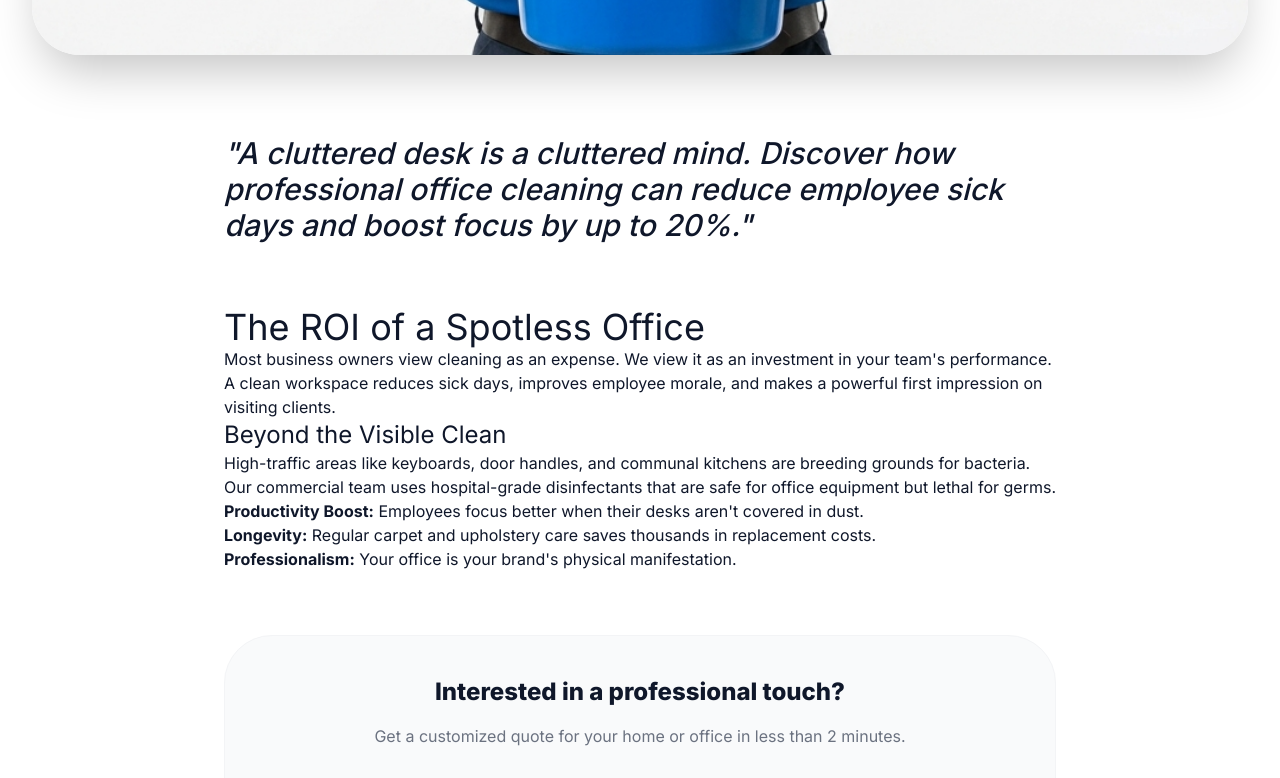
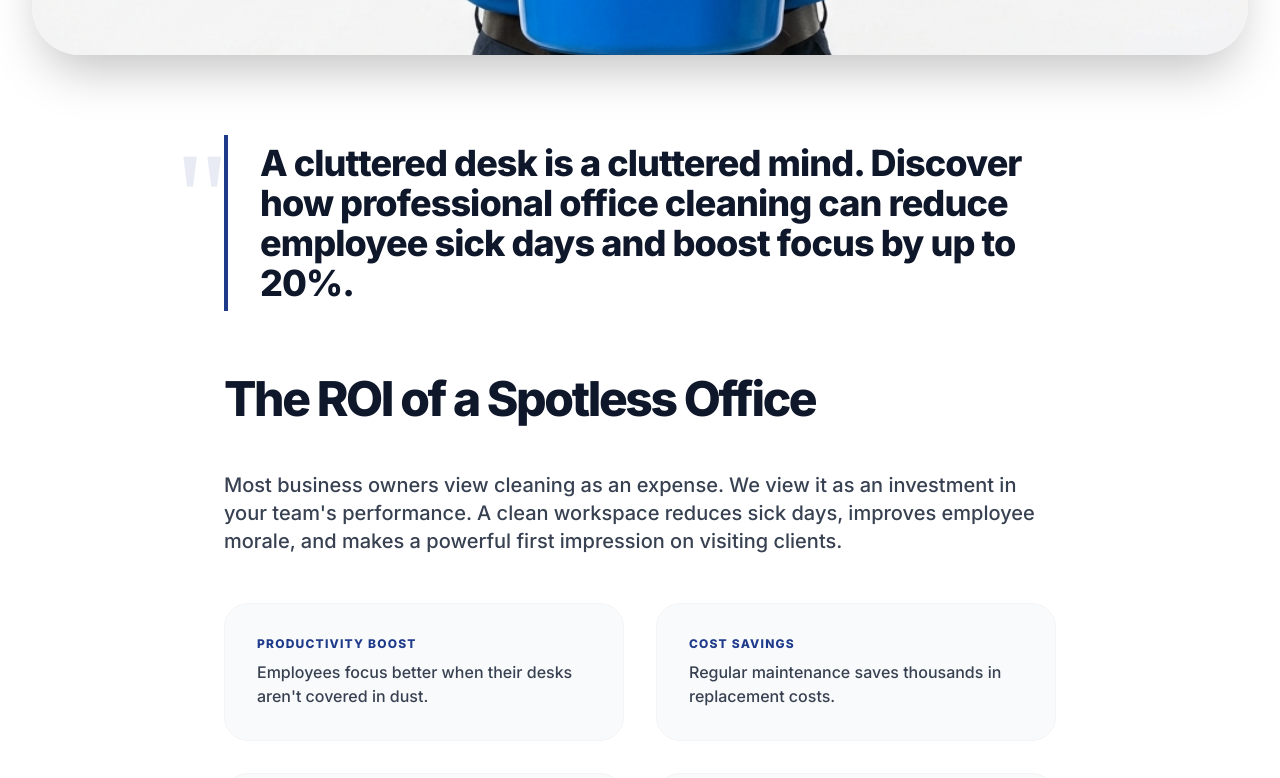
Before and after one commit to kritikakandhari/NeatBuildingMaintanence, a React (Vite) app: page /blog/benefits-of-commercial-cleaning in a window 1280 px wide. Shown: the part 1100-1878 px from the top of the page. Built offline with nearby package versions, Linux system fonts and the light colour scheme.

Commit message:
Complete overhaul of blog typography for premium magazine aesthetic

```diff
--- a/src/pages/BlogPost.jsx
+++ b/src/pages/BlogPost.jsx
@@ -63,47 +63,69 @@ const BlogPost = () => {
 
         {/* Article Body */}
         <div className="max-w-4xl mx-auto px-4 sm:px-6 lg:px-8">
-          <div className="prose prose-xl prose-slate max-w-none prose-headings:font-black prose-headings:tracking-tighter prose-p:leading-relaxed prose-p:text-gray-600 prose-blockquote:border-primary prose-blockquote:bg-primary/5 prose-blockquote:p-8 prose-blockquote:rounded-3xl prose-blockquote:not-italic prose-blockquote:font-bold prose-blockquote:text-dark">
-            <p className="text-2xl md:text-3xl text-dark font-medium leading-normal mb-16 italic">
-              "{post.excerpt}"
+          <div className="relative">
+            {/* Decorative Side Quote Mark */}
+            <div className="absolute -left-12 top-0 text-primary/10 text-9xl font-serif select-none hidden lg:block">"</div>
+
+            <p className="text-2xl md:text-4xl text-dark font-black leading-[1.3] mb-16 tracking-tight border-l-4 border-primary pl-8 py-2">
+              {post.excerpt}
             </p>
+          </div>
+
+          <div className="space-y-12 text-gray-700 text-lg md:text-xl leading-relaxed font-medium">
+
 
             {post.id === "spring-cleaning-tips" && (
               <>
-                <h2 className="text-3xl md:text-4xl">The Ritual of Renewal</h2>
+                <h2 className="text-3xl md:text-5xl font-black text-dark tracking-tighter leading-tight">The Ritual of Renewal</h2>
                 <p>
                   Spring isn't just a season; it's a state of mind. After months of closed windows and heavy winter layers, your home deserves to breathe. A proper spring clean goes beyond the surface—it's about clearing out the stagnant energy and hidden dust that accumulated during the cold months.
                 </p>
-                <h3 className="text-2xl">Phase 1: The Deep Declutter</h3>
-                <p>
-                  Before the first spray bottle is even opened, we recommend a total declutter. Go through your closets, pantry, and storage areas. If you haven't used it all winter, consider donating it. A clear space makes the actual cleaning much more effective.
-                </p>
-                <ul>
-                  <li><strong>Vertical Dusting:</strong> Start from the ceiling fans and work your way down to the baseboards.</li>
-                  <li><strong>Window Therapy:</strong> Clean both sides of the glass to let in maximum natural light.</li>
-                  <li><strong>Air Quality:</strong> Replace furnace filters and wash all heavy curtains.</li>
-                </ul>
-                <blockquote className="my-16">
-                  "A clean home is a foundation for a clear mind. When your environment is organized, your productivity and peace of mind follow naturally."
+                <div className="bg-gray-50 p-8 md:p-12 rounded-[2.5rem] border border-gray-100">
+                  <h3 className="text-2xl md:text-3xl font-black text-primary mb-6">Phase 1: The Deep Declutter</h3>
+                  <p className="mb-8">
+                    Before the first spray bottle is even opened, we recommend a total declutter. Go through your closets, pantry, and storage areas. If you haven't used it all winter, consider donating it.
+                  </p>
+                  <ul className="space-y-4">
+                    {[
+                      { t: 'Vertical Dusting', d: 'Start from the ceiling fans and work your way down to the baseboards.' },
+                      { t: 'Window Therapy', d: 'Clean both sides of the glass to let in maximum natural light.' },
+                      { t: 'Air Quality', d: 'Replace furnace filters and wash all heavy curtains.' }
+                    ].map((item, i) => (
+                      <li key={i} className="flex gap-4">
+                        <div className="w-6 h-6 rounded-full bg-primary/10 flex items-center justify-center text-primary text-xs mt-1">✓</div>
+                        <p><span className="font-black text-dark">{item.t}:</span> {item.d}</p>
+                      </li>
+                    ))}
+                  </ul>
+                </div>
+                <blockquote className="bg-primary text-white p-10 md:p-16 rounded-[3rem] text-2xl md:text-3xl font-black leading-tight italic shadow-2xl shadow-primary/20">
+                  "A clean home is a foundation for a clear mind. When your environment is organized, your peace of mind follows naturally."
                 </blockquote>
+
               </>
             )}
 
             {post.id === "benefits-of-commercial-cleaning" && (
               <>
-                <h2 className="text-3xl md:text-4xl">The ROI of a Spotless Office</h2>
+                <h2 className="text-3xl md:text-5xl font-black text-dark tracking-tighter leading-tight">The ROI of a Spotless Office</h2>
                 <p>
                   Most business owners view cleaning as an expense. We view it as an investment in your team's performance. A clean workspace reduces sick days, improves employee morale, and makes a powerful first impression on visiting clients.
                 </p>
-                <h3 className="text-2xl">Beyond the Visible Clean</h3>
-                <p>
-                  High-traffic areas like keyboards, door handles, and communal kitchens are breeding grounds for bacteria. Our commercial team uses hospital-grade disinfectants that are safe for office equipment but lethal for germs.
-                </p>
-                <ul>
-                  <li><strong>Productivity Boost:</strong> Employees focus better when their desks aren't covered in dust.</li>
-                  <li><strong>Longevity:</strong> Regular carpet and upholstery care saves thousands in replacement costs.</li>
-                  <li><strong>Professionalism:</strong> Your office is your brand's physical manifestation.</li>
-                </ul>
+                <div className="grid grid-cols-1 md:grid-cols-2 gap-8">
+                  {[
+                    { t: 'Productivity Boost', d: 'Employees focus better when their desks aren\'t covered in dust.' },
+                    { t: 'Cost Savings', d: 'Regular maintenance saves thousands in replacement costs.' },
+                    { t: 'Professionalism', d: 'Your office is your brand\'s physical manifestation.' },
+                    { t: 'Health First', d: 'Reduce sick days with hospital-grade sanitization.' }
+                  ].map((item, i) => (
+                    <div key={i} className="p-8 bg-gray-50 rounded-3xl border border-gray-100">
+                      <h4 className="font-black text-primary mb-2 uppercase tracking-widest text-xs">{item.t}</h4>
+                      <p className="text-sm md:text-base">{item.d}</p>
+                    </div>
+                  ))}
+                </div>
+
               </>
             )}
 
```
